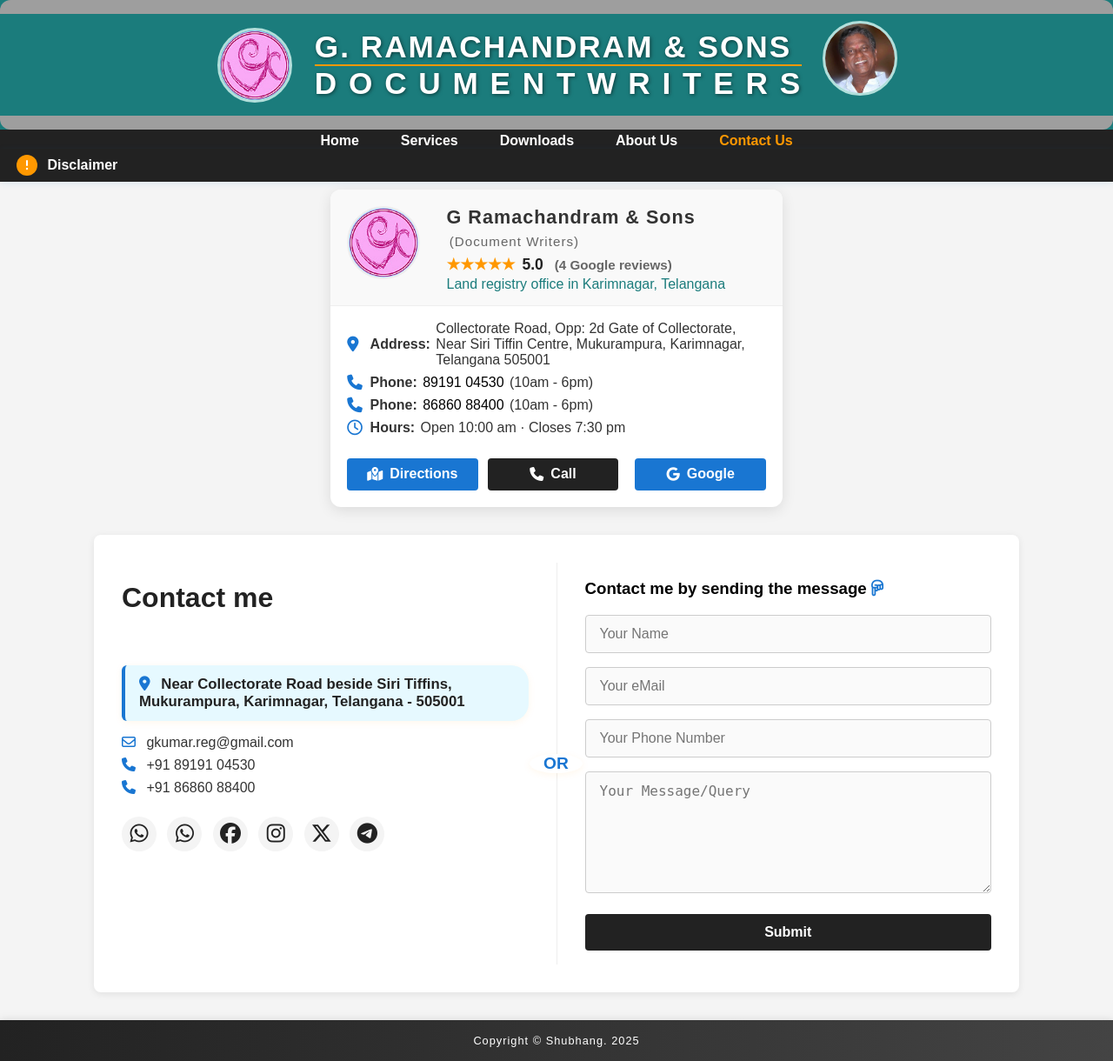
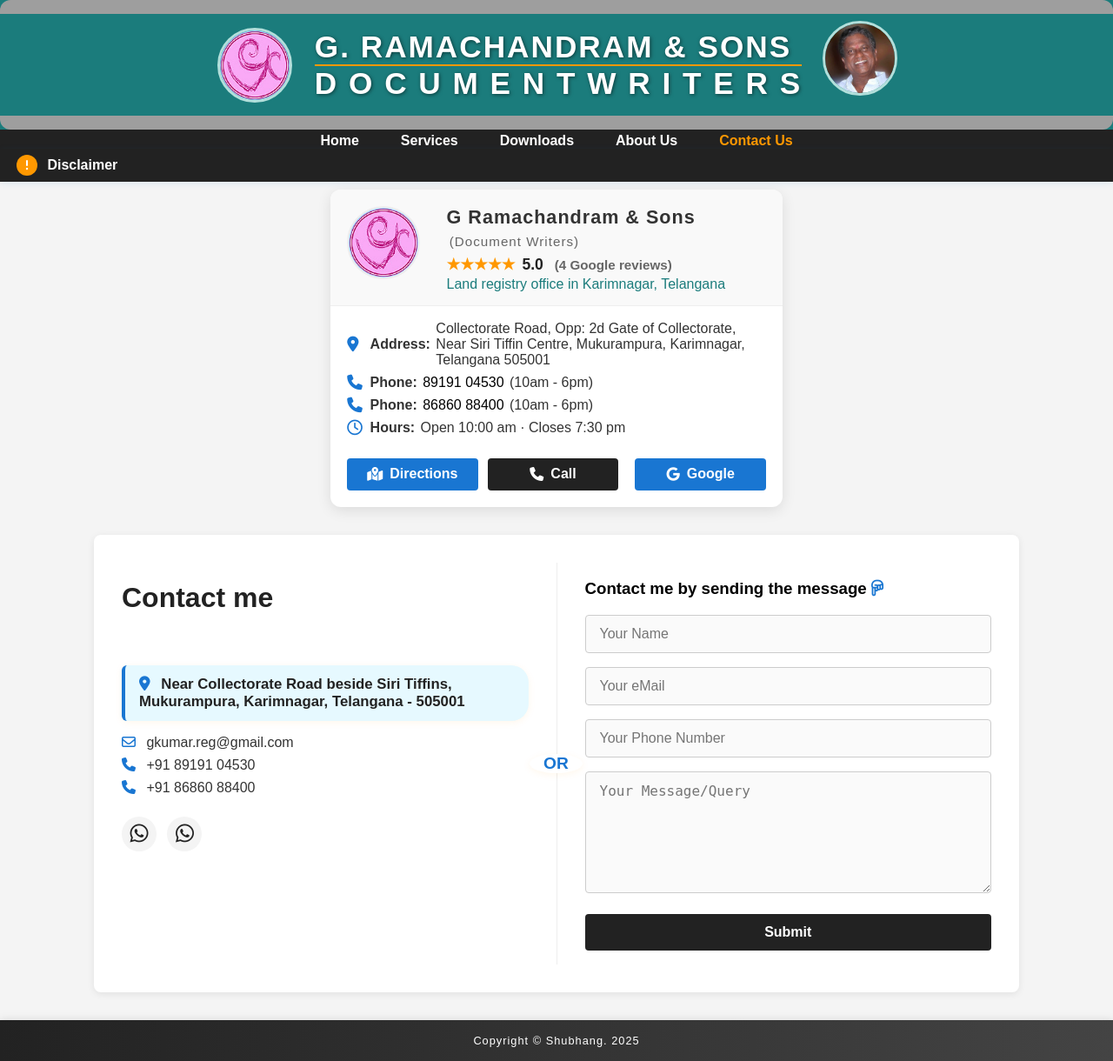
Before and after one commit to shubhangguntaka/GKS-Document-Writers, a Flask app: page /contact in a window 1280 px wide. Shown: the whole page at 87% size. Run offline with Flask 3, Linux system fonts and the light colour scheme; some libraries are stand-ins or nearby versions; grey boxes are pictures that could not be loaded.

Commit message:
Update contact.html

```diff
--- a/templates/contact.html
+++ b/templates/contact.html
@@ -854,13 +854,6 @@
                         title="WhatsApp Kumar"><i class="fa-brands fa-whatsapp"></i></a>
                     <a href="https://api.whatsapp.com/send?phone=+918686088400&text=Hey there! I have visited your office Website"
                         title="WhatsApp Santhosh"><i class="fa-brands fa-whatsapp"></i></a>
-                    <a href="https://www.facebook.com/profile.php?id=100075299341930" title="Facebook"><i
-                            class="fa-brands fa-facebook"></i></a>
-                    <a href="https://www.instagram.com/shubhangguntaka?igsh=emNodWF3cHZiazM4" title="Instagram"><i
-                            class="fa-brands fa-instagram"></i></a>
-                    <a href="https://x.com/ShubhangGuntaka?t=GQpO_w2ZZDt3f7b4cGBszA&s=09" title="X (Twitter)"><i
-                            class="fa-brands fa-x-twitter"></i></a>
-                    <a href="https://t.me/+919490654019" title="Telegram"><i class="fa-brands fa-telegram"></i></a>
                 </div>
             </div>
             <div class="or-divider"><span>OR</span></div>
```
